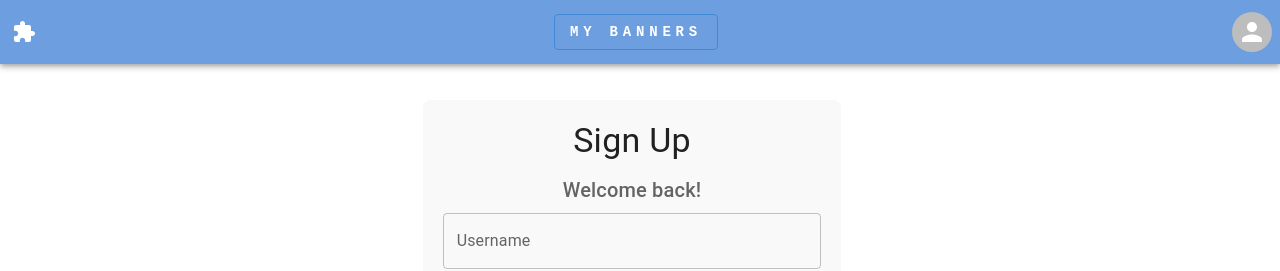
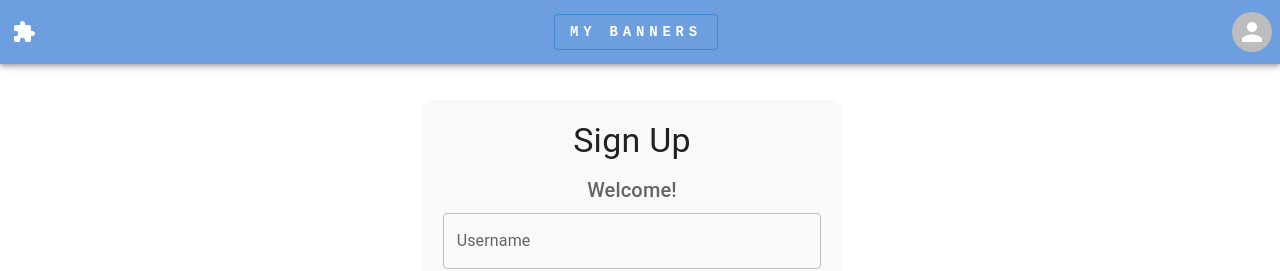
Before and after one commit to program-training/Class5-Banners-front, a React (Vite) app: page /user/sign-up in a window 1280 px wide. Shown: the top 271 px of the page. Built offline with nearby package versions, Linux system fonts and the light colour scheme.

Commit message:
sign up message updated

```diff
--- a/src/features/users/components/SignUpTopContent.tsx
+++ b/src/features/users/components/SignUpTopContent.tsx
@@ -12,7 +12,7 @@ const SignInTopContent = () => {
                 color="textSecondary"
                 gutterBottom
             >
-                Welcome back!
+                Welcome!
             </Typography>
         </>
     );
```
